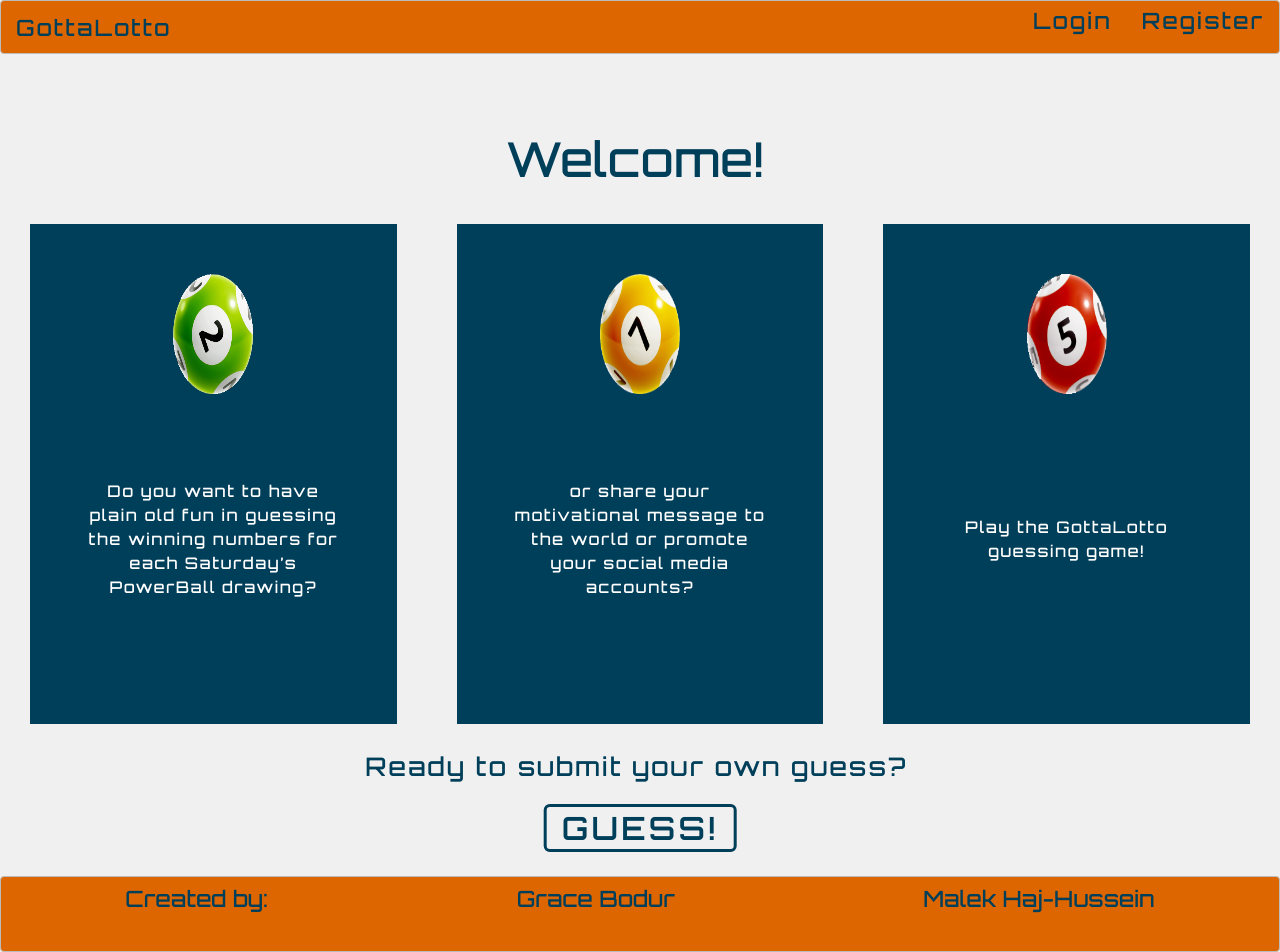
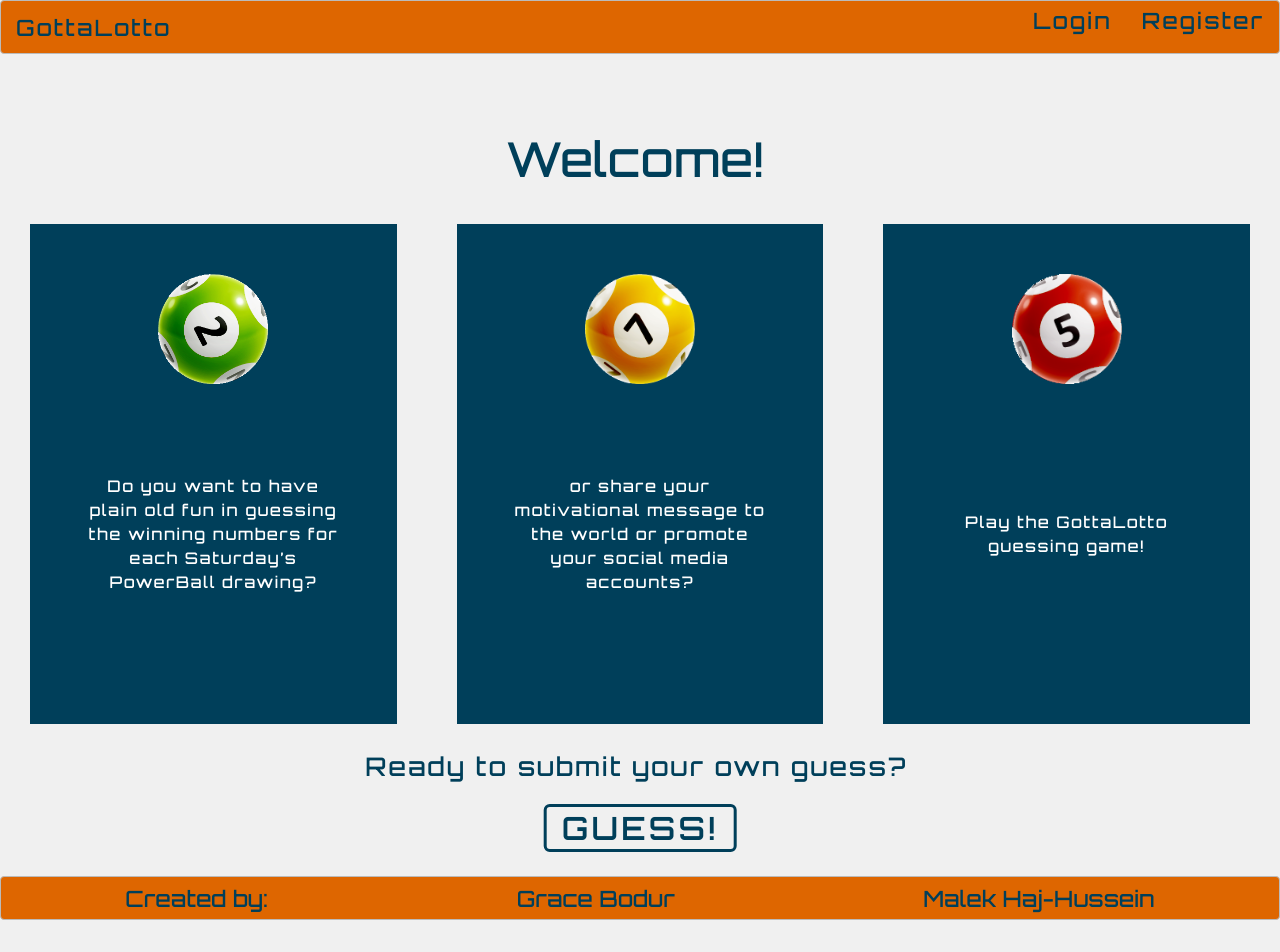
Before and after one commit to gracebodur/gottalotto-client, a React (Create React App) app: page / in a window 1280 px wide. After the commit the page ends 920 px from the top, so only its background shows below. Built offline with nearby package versions, Linux system fonts and the light colour scheme; no server answers.

Commit message:
added footer to each route independently to make sure that it positions properly.

```diff
--- a/src/App.js
+++ b/src/App.js
@@ -7,7 +7,6 @@
 import RegisterPage from './routes/RegisterPage/RegisterPage';
 import SubmitGuessPage from './routes/SubmitGuessPage/SubmitGuessPage';
 import GuessListPage from './routes/GuessListPage/GuessListPage';
-import Footer from './components/Footer/Footer';
 
 import PrivateRoute from "../src/Utils/PrivateRoute"
 import PublicOnlyRoute from "../src/Utils/PublicOnlyRoute";
@@ -25,7 +24,6 @@
           <PrivateRoute exact path='/guess' component={SubmitGuessPage} />
           <PrivateRoute exact path='/guesslist' component={GuessListPage} />
         </Switch>
-        <Footer />
       </div>
     )
   }
--- a/src/components/Footer/Footer.css
+++ b/src/components/Footer/Footer.css
@@ -1,36 +1,40 @@
 .zone {
   cursor: pointer;
-    color:#FFF;
+  color: #fff;
   font-size: 2em;
   border-radius: 4px;
-    border:1px solid #bbb;
+  border: 1px solid #bbb;
   transition: all 0.3s linear;
 }
 
 .zone:hover {
-  -webkit-box-shadow:rgba(0,0,0,0.8) 0px 5px 15px, inset rgba(0,0,0,0.15) 0px -10px 20px;
-  -moz-box-shadow:rgba(0,0,0,0.8) 0px 5px 15px, inset rgba(0,0,0,0.15) 0px -10px 20px;
-  -o-box-shadow:rgba(0,0,0,0.8) 0px 5px 15px, inset rgba(0,0,0,0.15) 0px -10px 20px;
-  box-shadow:rgba(0,0,0,0.8) 0px 5px 15px, inset rgba(0,0,0,0.15) 0px -10px 20px;
+  -webkit-box-shadow: rgba(0, 0, 0, 0.8) 0px 5px 15px,
+    inset rgba(0, 0, 0, 0.15) 0px -10px 20px;
+  -moz-box-shadow: rgba(0, 0, 0, 0.8) 0px 5px 15px,
+    inset rgba(0, 0, 0, 0.15) 0px -10px 20px;
+  -o-box-shadow: rgba(0, 0, 0, 0.8) 0px 5px 15px,
+    inset rgba(0, 0, 0, 0.15) 0px -10px 20px;
+  box-shadow: rgba(0, 0, 0, 0.8) 0px 5px 15px,
+    inset rgba(0, 0, 0, 0.15) 0px -10px 20px;
 }
 
-
 footer {
-    background-color: #DE6600;
-    color:#003F5A;
+  background-color: #de6600;
+  color: #003f5a;
 }
 
 .footer-content {
   display: flex;
   list-style: none;
-    height: 10%;
+  height: 1.5;
   margin: 0;
   width: 100%;
+  flex-shrink: 0;
 }
 
 .footer-right {
   margin-right: auto;
-    color: #003F5A;
+  color: #003f5a;
   cursor: auto;
 }
 
@@ -38,23 +42,20 @@
   text-decoration: none;
   font-size: 0.7em;
   margin: 0 auto;
-    padding: 10px
+  padding: 10px;
 }
 
 /* ----------- iPhone X ----------- */
 
-@media only screen
-  and (min-device-width: 375px)
-  and (max-device-width: 812px)
-  and (-webkit-min-device-pixel-ratio: 3) {
+@media only screen and (min-device-width: 375px) and (max-device-width: 812px) and (-webkit-min-device-pixel-ratio: 3) {
   footer {
     max-width: 100vw;
   }
   .footer-content {
-        height: 9%;
+    height: 1.5;
   }
   .footer-link {
-        font-size: .5em;
+    font-size: 0.5em;
     letter-spacing: 1.5px;
     line-height: 1.5;
     margin-left: 5px;
--- a/src/components/Welcome/Welcome.css
+++ b/src/components/Welcome/Welcome.css
@@ -66,8 +66,8 @@
   }
 
   .box > img {
-    width: 30%;
-    height: 30%;
+    width: 110px;
+    height: 110px;
   }
 
   .cardContent {
@@ -94,8 +94,8 @@
   }
 
   .box > img {
-    width: 50%;
-    height: auto;
+    width: 95px;
+    height: 95px;
   }
 
   .box {
--- a/src/index.css
+++ b/src/index.css
@@ -101,6 +101,8 @@
 }
 body {
   line-height: 1;
+  display: flex;
+  flex-direction: column;
 }
 ol,
 ul {
@@ -122,5 +124,5 @@
   border-spacing: 0;
 }
 html {
-  background-color: #F0F0F0;
+  background-color: #f0f0f0;
 }
--- a/src/routes/GuessListPage/GuessListPage.js
+++ b/src/routes/GuessListPage/GuessListPage.js
@@ -7,6 +7,7 @@
 
 import Scroll from '../../components/Scroll/Scroll'
 import Typical from 'react-typical'
+import Footer from '../../components/Footer/Footer';
 
 class GuessListPage extends Component {
 	static contextType = GuessListContext;
@@ -37,8 +38,9 @@
 						className='title'
 					/>
 					<GuessList />
-					<a href='https://www.powerball.com/games/home' className='pb-link'><p>Power Ball Official Website</p></a>
+					<a href='https://www.powerball.com/games/home' className='pb-link' target='_blank'><p>Power Ball Official Website</p></a>
 				</Scroll>
+				<Footer />
 			</div>
 		)
 	}
--- a/src/routes/HomePage/HomePage.js
+++ b/src/routes/HomePage/HomePage.js
@@ -9,6 +9,7 @@
 import WinnersContext from '../../contexts/winnersContext'
 
 import './HomePage.css'
+import Footer from '../../components/Footer/Footer';
 
 class HomePage extends Component {
 	static contextType = WinnersContext
@@ -44,6 +45,7 @@
 						</div>
 					</div>
 				</main>
+				<Footer />
 			</div >
 		)
 	}
--- a/src/routes/LoginPage/LoginPage.js
+++ b/src/routes/LoginPage/LoginPage.js
@@ -4,6 +4,7 @@
 import TokenService from '../../services/token-service'
 import Nav from '../../components/Nav/Nav';
 import './LoginPage.css'
+import Footer from '../../components/Footer/Footer';
 
 
 class LoginPage extends Component {
@@ -39,6 +40,7 @@
                 </header>
                 {this.state.loggedIn ? <Redirect to='/' /> : <LoginForm
                     onLoginSuccess={this.setLoggedIn} />}
+                <Footer />
             </section>
         )
     }
--- a/src/routes/RegisterPage/RegisterPage.js
+++ b/src/routes/RegisterPage/RegisterPage.js
@@ -1,6 +1,7 @@
 import React, { Component } from 'react'
 import RegistrationForm from '../../components/RegistrationForm/RegistrationForm'
 import Nav from '../../components/Nav/Nav';
+import Footer from '../../components/Footer/Footer';
 
 class RegisterPage extends Component {
 	static defaultProps = {
@@ -29,6 +30,7 @@
 				</header>
 				<RegistrationForm
 					onRegistrationSuccess={this.handleRegistrationSuccess} />
+				<Footer />
 			</section>
 		)
 	}
--- a/src/routes/SubmitGuessPage/SubmitGuessPage.js
+++ b/src/routes/SubmitGuessPage/SubmitGuessPage.js
@@ -3,6 +3,7 @@
 import Nav from '../../components/Nav/Nav';
 import WeeksApiService from '../../services/weeks-api-service'
 import UserContext from '../../contexts/userContext'
+import Footer from '../../components/Footer/Footer';
 
 class SubmitGuessPage extends Component {
 	handleSubmitSuccess = () => {
@@ -17,6 +18,7 @@
 					<Nav />
 				</header>
 				<SubmitGuessForm onSubmitSuccess={this.handleSubmitSuccess} />
+				<Footer />
 			</div>
 		)
 	}
```
Lines whose indentation alone changed are shown as unchanged.
